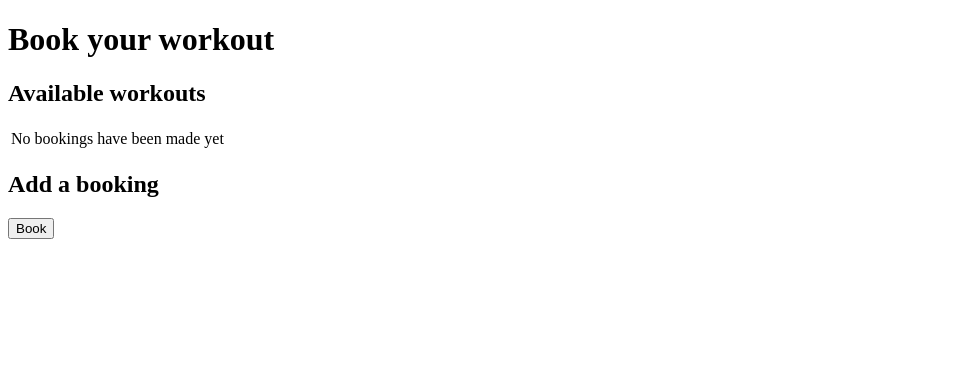
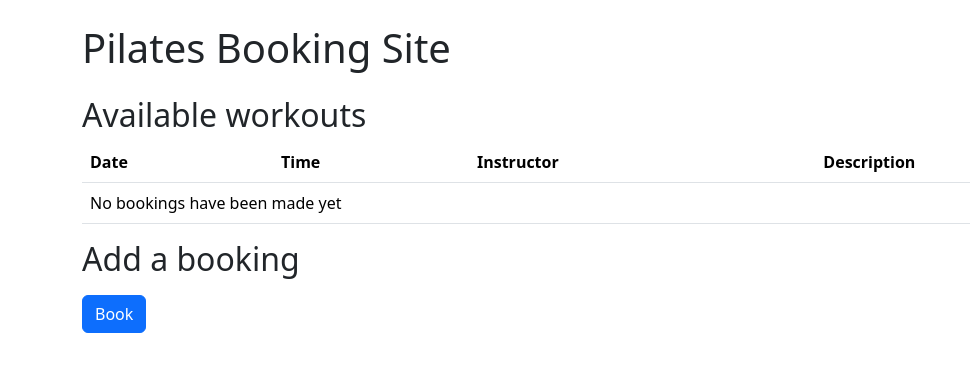
Before and after one commit to kaeb13/pp4ebka, a Django app: page / in a window 1280 px wide. Shown: the top 372 px of the page, without its empty margins (0-970 px from the left). Run offline with Django 3.2, Linux system fonts and the light colour scheme; some libraries are stand-ins or nearby versions.

Commit message:
Add Bootstrap to html file

```diff
--- a/bookings/templates/bookings/bookings.html
+++ b/bookings/templates/bookings/bookings.html
@@ -4,13 +4,26 @@
     <meta charset="UTF-8">
     <meta http-equiv="X-UA-Compatible" content="IE=edge">
     <meta name="viewport" content="width=device-width, initial-scale=1.0">
-    <title>Document</title>
+    <!-- BOOTSTRAP -->
+    <link href="https://cdn.jsdelivr.net/npm/bootstrap@5.5.0-alpha1/dist/css/bootstrap.min.css" rel="stylesheet" integrity="sha384-KyZXEAg3QhqLMpG8r+Knujsl7/1L_dstPt3+1ft7gfd2sbXxKk5M5J5d5M8anHIl" crossorigin="anonymous"/>
+
+    <title>Pilates Club Booking Site</title>
 </head>
 <body>
-    <h1>Book your workout</h1>
+    <div class="container">
+        <h1 class="my-4">Pilates Booking Site</h1>
 
         <h2>Available workouts</h2>
-    <table>
+        <table class="table">
+            <thead>
+                <tr>
+                    <th>Date</th>
+                    <th>Time</th>
+                    <th>Instructor</th>
+                    <th>Description</th>
+                </tr>
+            </thead>
+            <tbody>
                 {% for booking in bookings %}
                     <tr>
                         <td>{{ booking.date }}</td>
@@ -19,21 +32,23 @@
                         <td>{{ booking.description }}</td>
                     </tr>
                 {% empty %}
-            <tr><td>No bookings have been made yet</td></tr>
+                    <tr><td colspan="4">No bookings have been made yet</td></tr>
                 {% endfor %}
+            </tbody>
         </table>
 
         <h2>Add a booking</h2>
         <form method="POST" action="add">
             {% csrf_token %}
+            <div class="mb-3">
                 {{ form }}
-
+            </div>
             <div>
                 <p>
-                <button type="submit">Book</button>
+                    <button type="submit" class="btn btn-primary">Book</button>
                 </p>
             </div>
         </form>
-
+    </div>
 </body>
 </html>
```
Also changed, not shown: bookings/templates/bookings/add_booking.html (+8 -1 lines), static/css/styles.css (added). Lines whose indentation alone changed are shown as unchanged.
